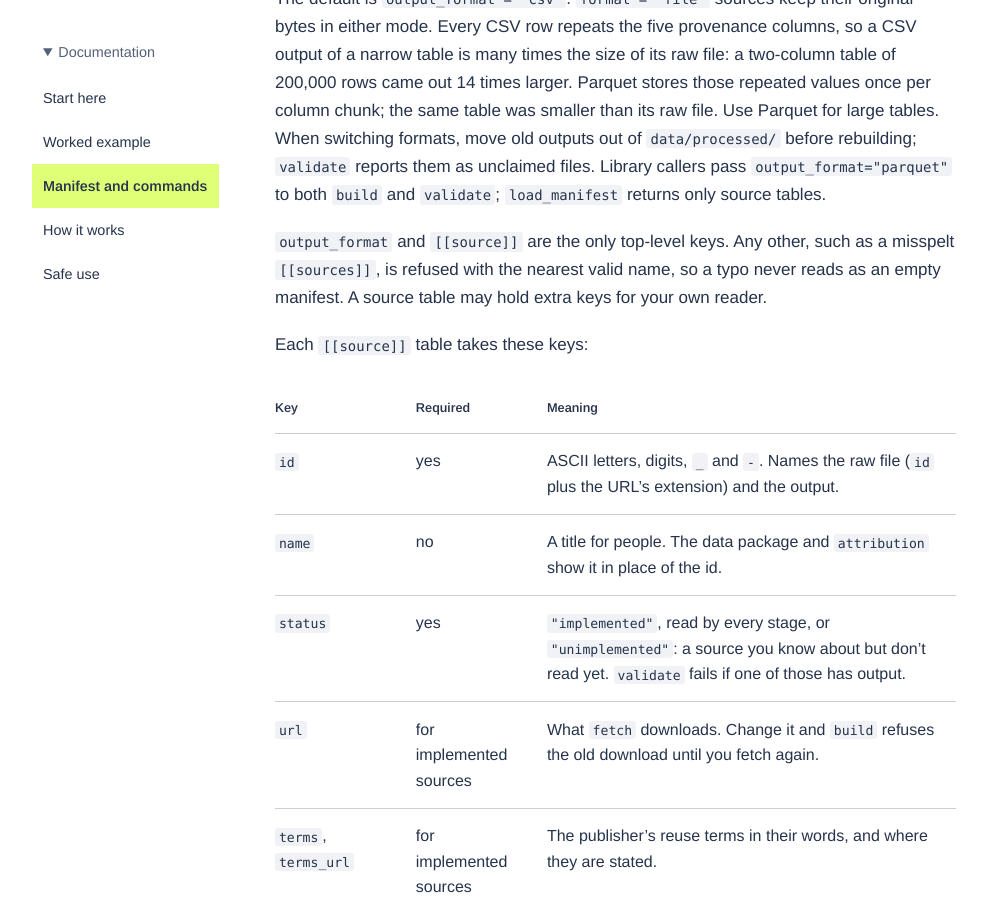
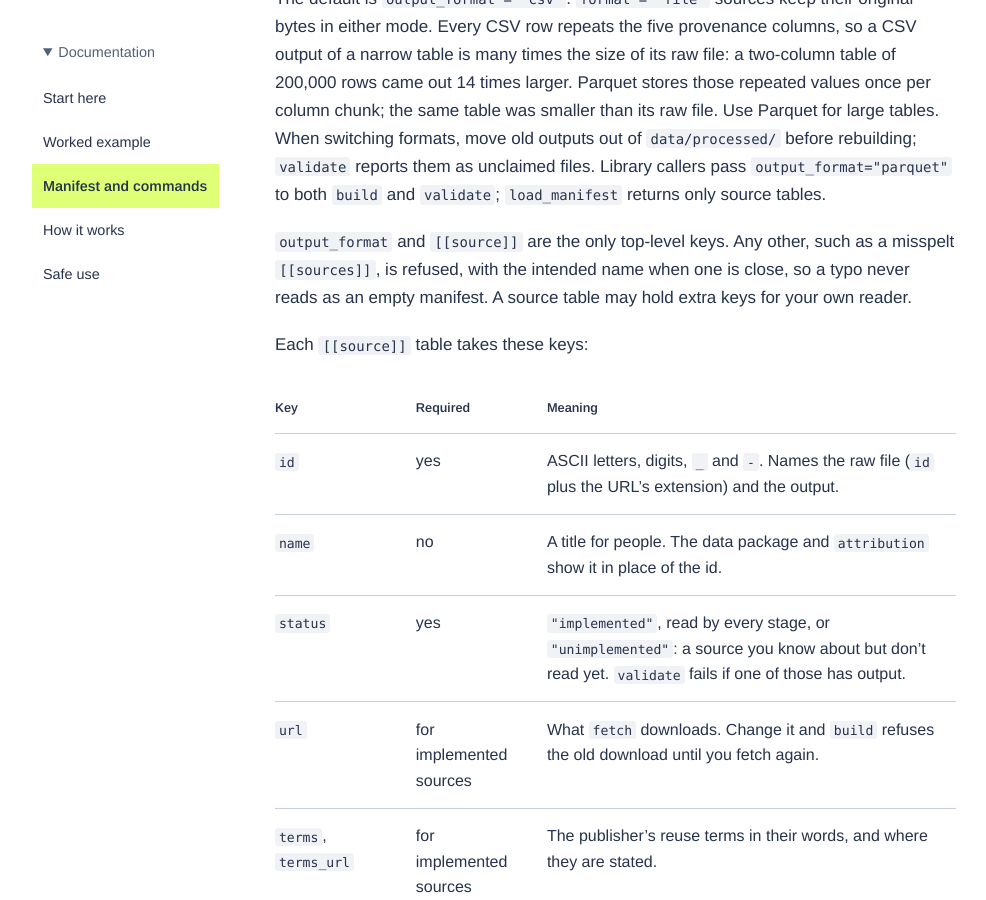
Before and after one commit to simonvanlierde/sourceledger, a Jekyll site: the page built from docs/reference.md, in a window 1280 px wide and 900 px high, scrolled down 1103 px. Shown: the whole window, without its empty margins (5-991 px from the left). Built offline with Jekyll 4.4.1, drawn with Linux system fonts in a browser that asks for light colours.

```diff
--- a/docs/reference.md
+++ b/docs/reference.md
@@ -45,7 +45,8 @@
 Library callers pass `output_format="parquet"` to both `build` and `validate`; `load_manifest` returns only source tables.
 
 `output_format` and `[[source]]` are the only top-level keys. Any other, such as a misspelt
-`[[sources]]`, is refused with the nearest valid name, so a typo never reads as an empty manifest.
+`[[sources]]`, is refused, with the intended name when one is close, so a typo never reads as
+an empty manifest.
 A source table may hold extra keys for your own reader.
 
 Each `[[source]]` table takes these keys:
```
Also changed, not shown: CHANGELOG.md.
